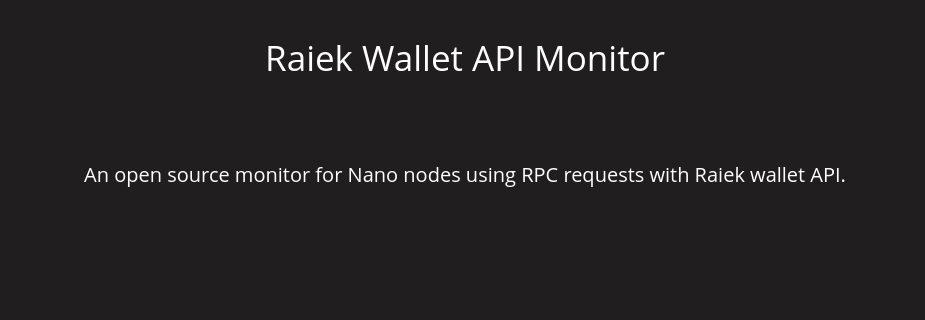
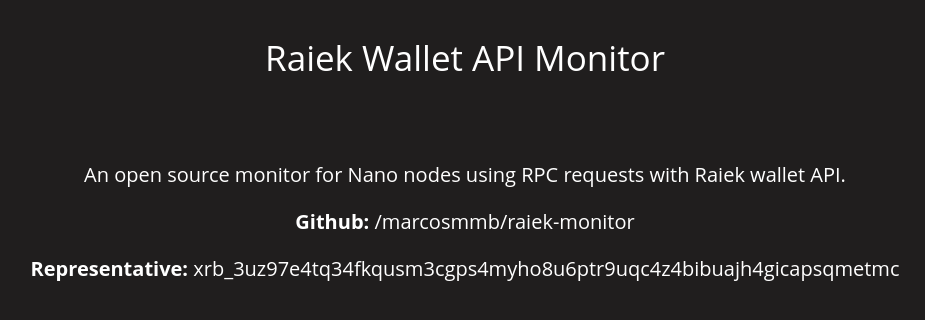
Before and after one commit to marcosmmb/raiek-monitor, a Django app: page / in a window 1280 px wide. Shown: the part 76-396 px from the top of the page, without its empty margins (175-1100 px from the left). Run offline with Django 3.2, Linux system fonts and the light colour scheme.

Commit message:
minor changes

```diff
--- a/raiek/core/templates/home.html
+++ b/raiek/core/templates/home.html
@@ -5,6 +5,8 @@
 
         <div class="home-content">
             <p>An open source monitor for Nano nodes using RPC requests with Raiek wallet API.</p>
+            <p><b>Github: </b><a href="https://github.com/marcosmmb/raiek-monitor">/marcosmmb/raiek-monitor</a></p>
+            <p><b>Representative: </b>xrb_3uz97e4tq34fkqusm3cgps4myho8u6ptr9uqc4z4bibuajh4gicapsqmetmc</p>
         </div>
     </div>
 {% endblock %}
```
